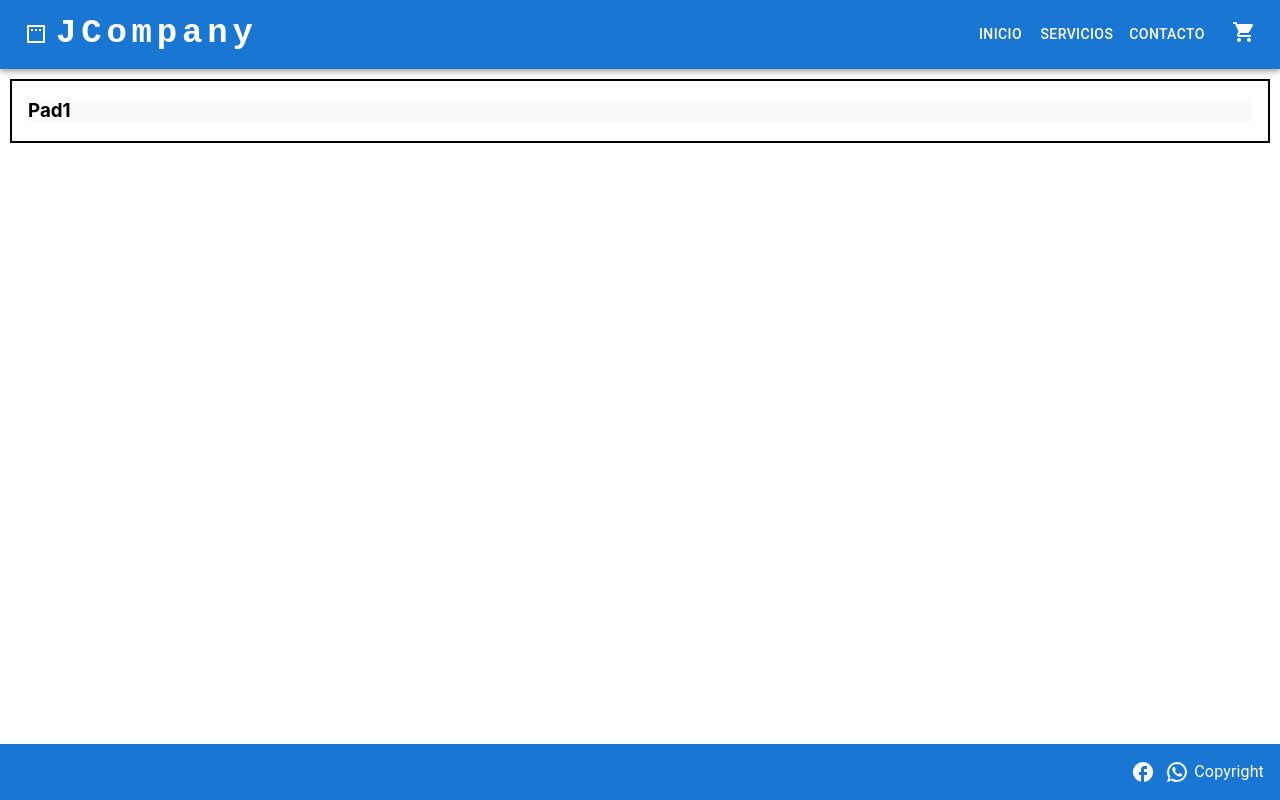
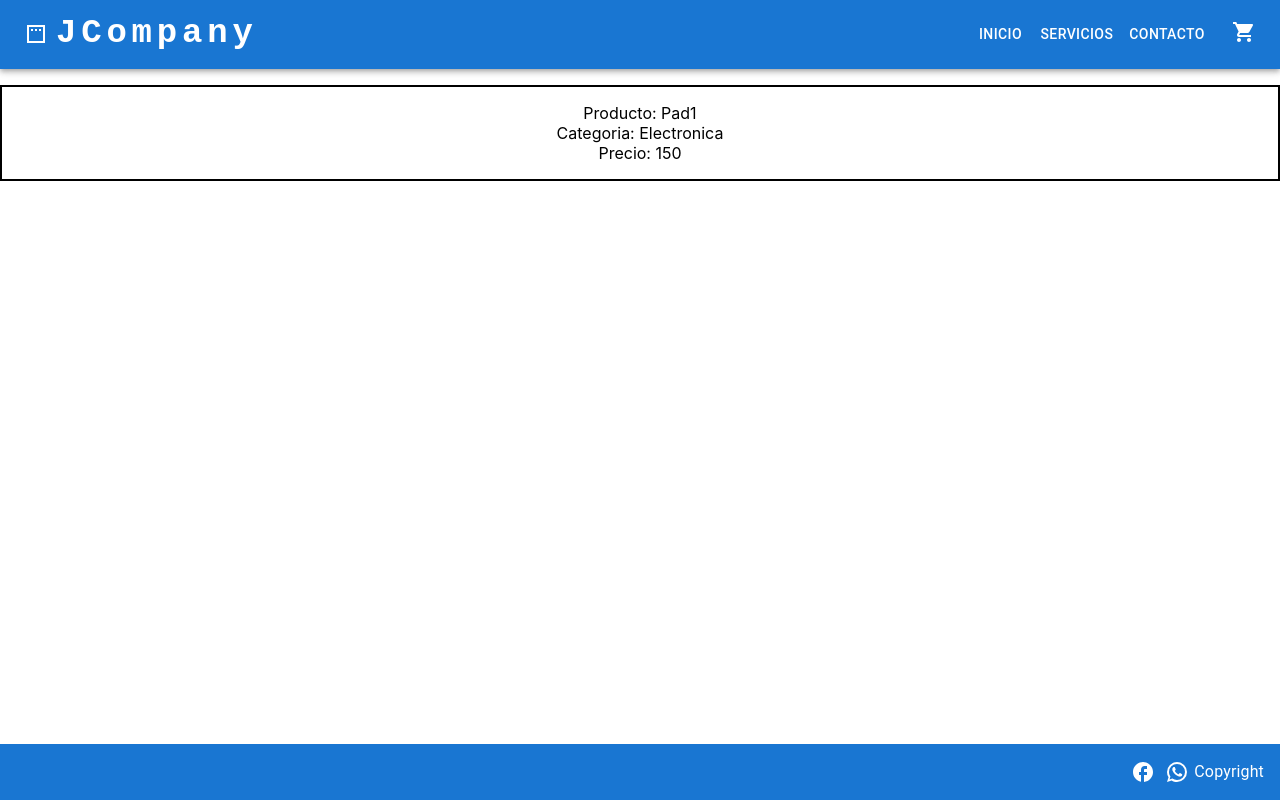
Before and after one commit to JoaquinBernardez/reactjoaquinbernardez, a React (Create React App) app: page /item/1 in a window 1280 px wide. Built offline with nearby package versions, Linux system fonts and the light colour scheme.

Commit message:
Completo mi pagina

```diff
--- a/src/App.js
+++ b/src/App.js
@@ -1,9 +1,11 @@
 import { BrowserRouter, Route, Routes } from "react-router-dom";
 import "./App.css";
+import Contacto from "./components/Contacto";
 import Footer from "./components/Footer";
 import ItemDetailContainer from "./components/ItemDetailContainer";
 import ItemListContainer from "./components/ItemListContainer";
 import NavBar from "./components/NavBar";
+import Servicios from "./components/Servicios";
 
 function App() {
 	return (
@@ -12,6 +14,8 @@ function App() {
 				<NavBar />
 				<Routes>
 					<Route path="/" element={<ItemListContainer />} />
+					<Route path="/servicios" element={<Servicios />} />
+					<Route path="/contacto" element={<Contacto />} />
 					<Route
 						path="/categoria/:idcategoria"
 						element={<ItemListContainer />}
--- /dev/null
+++ b/src/components/Contacto.jsx
@@ -0,0 +1,6 @@
+import React from "react";
+import { Link } from "react-router-dom";
+
+export default function Contacto() {
+	return <div>Contactanos</div>;
+}
--- a/src/components/Item.jsx
+++ b/src/components/Item.jsx
@@ -6,7 +6,7 @@ export default function Item({ item }) {
 		<div style={{ background: "#fafafa", margin: "1rem" }} key={item.id}>
 			<p>{item.nombre}</p>
 
-			<Link to={"/item/" + item.id}>Ir al item</Link>
+			<Link to={"/item/" + item.id}>Ir al producto</Link>
 		</div>
 	);
 }
--- a/src/components/ItemDetail.jsx
+++ b/src/components/ItemDetail.jsx
@@ -2,8 +2,23 @@ import React from "react";
 
 export default function ItemDetail({ producto }) {
 	return (
-		<div style={{ background: "#fafafa", margin: "1rem" }}>
-			{producto.id ? <h3>{producto.nombre}</h3> : <p>Cargando</p>}
+		<div
+			style={{
+				textAlign: "center",
+			}}>
+			{producto.id ? (
+				<>
+					Producto: {producto.nombre}
+					<br />
+					Categoria: {producto.categoria}
+					<br />
+					Precio: {producto.precio}
+					{/* 					<br />
+					{producto.imagen} */}
+				</>
+			) : (
+				<p>Cargando tu producto...</p>
+			)}
 		</div>
 	);
 }
--- a/src/components/ItemDetailContainer.jsx
+++ b/src/components/ItemDetailContainer.jsx
@@ -22,7 +22,12 @@ export default function ItemDetailContainer() {
 	}, [iditem]);
 
 	return (
-		<div style={{ border: "2px solid black", margin: "10px" }}>
+		<div
+			style={{
+				border: "2px solid black",
+				margin: "1rem auto",
+				padding: "1rem",
+			}}>
 			<ItemDetail producto={producto} />
 		</div>
 	);
--- a/src/components/ItemList.jsx
+++ b/src/components/ItemList.jsx
@@ -5,11 +5,10 @@ export default function ItemList({ productos }) {
 	return (
 		<div
 			style={{
-				border: "3px solid skyblue",
+				border: "3px solid ",
 				margin: "10px",
-				boxShadow: "0px 5px 20px #666",
 			}}>
-			{!productos.length && "Cargando"}
+			{!productos.length && "Cargando productos..."}
 			{productos.map((item) => (
 				<Item item={item} />
 			))}
--- a/src/components/ItemListContainer.jsx
+++ b/src/components/ItemListContainer.jsx
@@ -1,10 +1,9 @@
 import * as React from "react";
 import { Box } from "@mui/system";
-import { Typography } from "@mui/material";
 import { useEffect } from "react";
 import { useState } from "react";
+import { useParams } from "react-router-dom";
 import { misProductos } from "./productos";
-import { Link, useParams } from "react-router-dom";
 import ItemList from "./ItemList";
 
 export default function ItemListContainer() {
--- a/src/components/NavBar.jsx
+++ b/src/components/NavBar.jsx
@@ -11,7 +11,6 @@ import Button from "@mui/material/Button";
 import MenuItem from "@mui/material/MenuItem";
 import PaddingIcon from "@mui/icons-material/Padding";
 import Cart from "./CartWidget";
-import { Link } from "react-router-dom";
 
 const pages = ["Inicio", "Servicios", "Contacto"];
 
--- /dev/null
+++ b/src/components/Servicios.jsx
@@ -0,0 +1,10 @@
+import React from "react";
+import { Link } from "react-router-dom";
+
+export default function Servicios() {
+	return (
+		<div style={{ textAlign: "center" }}>
+			<p>Informacion de servicios</p>
+		</div>
+	);
+}
--- a/src/components/productos.js
+++ b/src/components/productos.js
@@ -1,6 +1,18 @@
 export const misProductos = [
-	{ id: 1, nombre: "Pad1", categoria: "Electronica", precio: 150 },
-	{ id: 2, nombre: "Pad2", categoria: "Electronica", precio: 150 },
+	{
+		id: 1,
+		nombre: "Pad1",
+		categoria: "Electronica",
+		precio: 150,
+		/* 		imagen: "pad2.webp", */
+	},
+	{
+		id: 2,
+		nombre: "Pad2",
+		categoria: "Electronica",
+		precio: 150,
+		/* 		imagen: "./images/pad3.webp", */
+	},
 	{ id: 3, nombre: "Pantalon", categoria: "Deportes", precio: 100 },
 	{ id: 4, nombre: "Remera", categoria: "Deportes", precio: 200 },
 	{
```
Also changed, not shown: src/images/pad2.webp (added), src/images/pad3.webp (added), src/index.css (line endings or trailing spaces).
